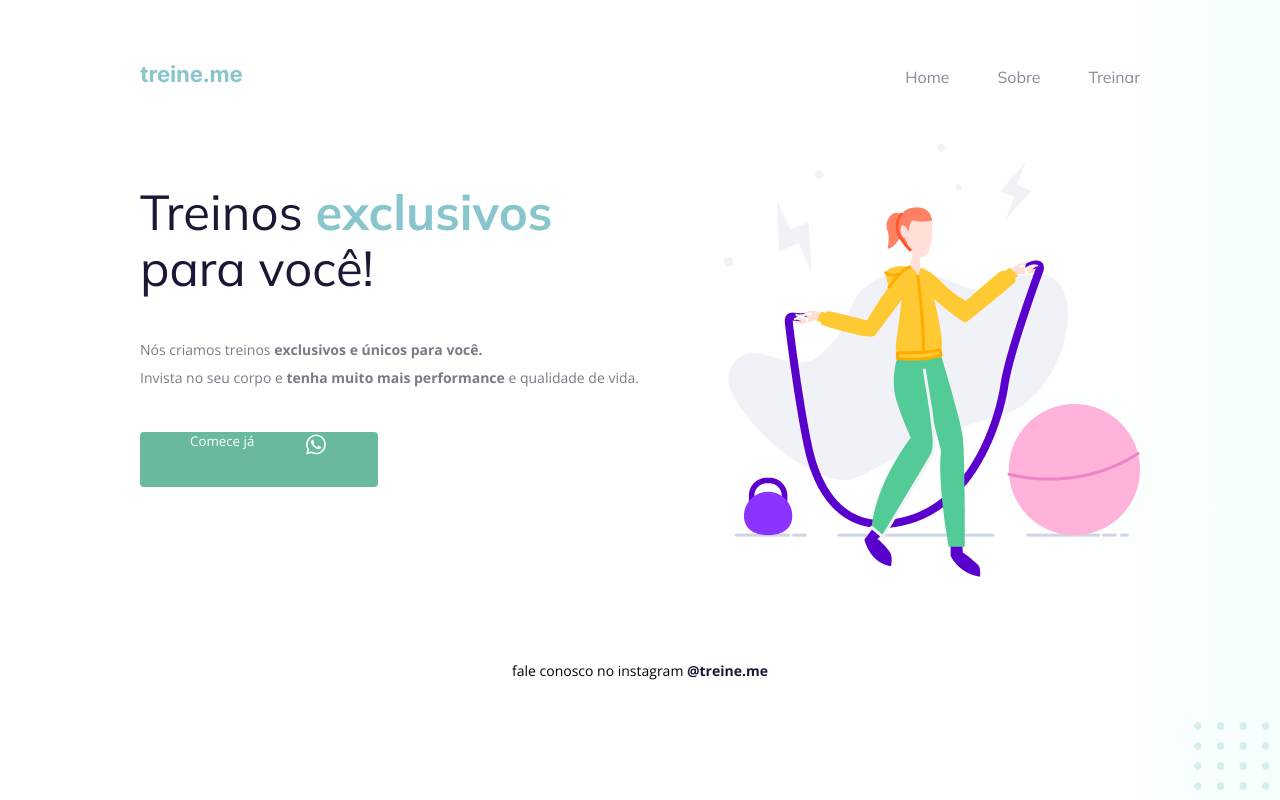
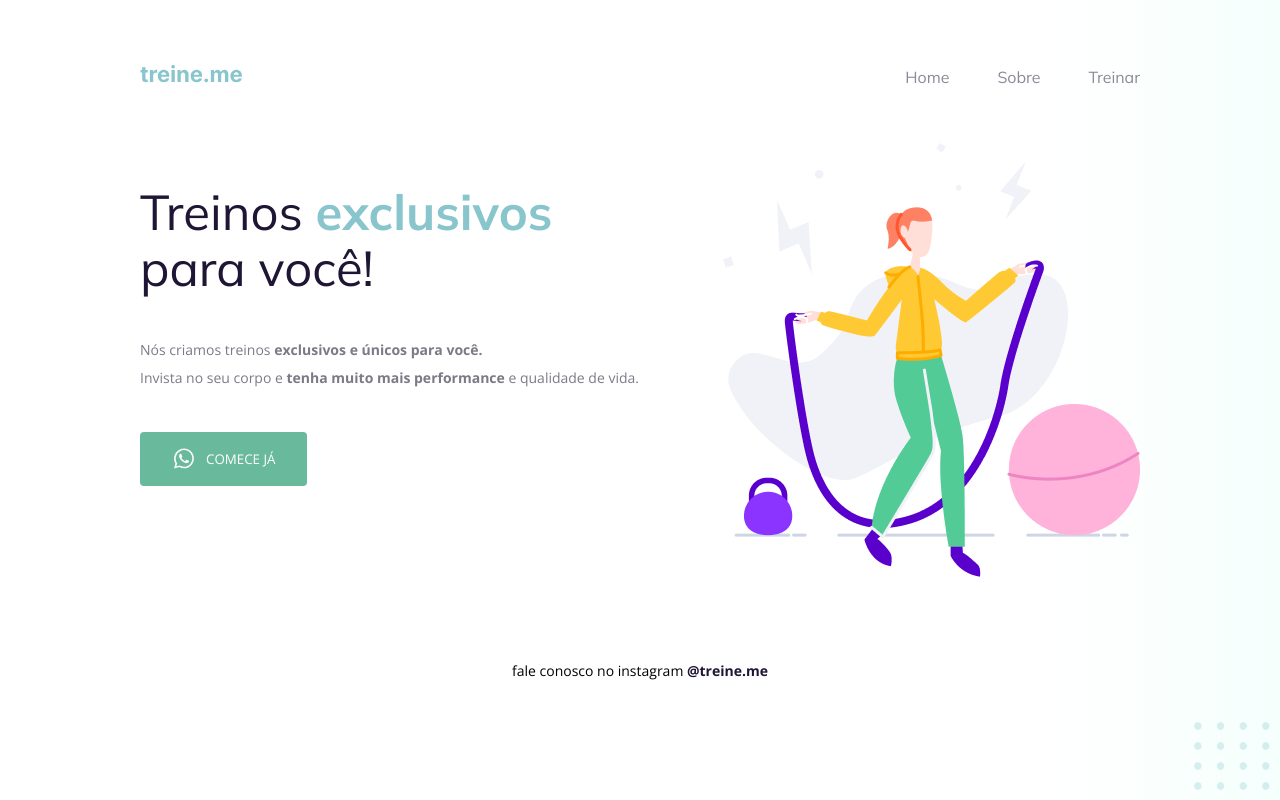
Before and after one commit to fsousavitor/explorer-treineme, a plain HTML site: page index.html in a window 1280 px wide. Drawn offline with nearby package versions, Linux system fonts and the light colour scheme.

Commit message:
fix: button

```diff
--- a/index.html
+++ b/index.html
@@ -36,9 +36,8 @@
             </p>
 
             <button>
+              <img src="images/whats.svg" alt="Ícone do whatsapp">
               Comece já
-              <img src="images/whats.svg" alt="Ícone do whatsapp">
-
             </button>
           </section>
 
--- a/style.css
+++ b/style.css
@@ -80,22 +80,23 @@ body {
   button {
     color: white;
     font-family: "Open Sans", sans-serif;
+    text-transform: uppercase;
 
     background: #69B99D;
     border: 0;
-    padding: 0 50px 30px;
+    padding: 14px 32px 15px;
+    border-radius: 4px;
 
     display: flex;
-    justify-content: space-around;
-    gap: 50px;
-
-    border-radius: 4px;
+    justify-content: center;
+    align-items: center;
+    gap: 10px;
 
     cursor: pointer;
   }
 
   button:hover {
-      background: #4EA788;
+    background: #4EA788;
   }
 
   footer {
@@ -113,7 +114,7 @@ body {
   }
 
   #balls {
-      position: fixed;
-      bottom: 0;
-      right: 0;
+    position: fixed;
+    bottom: 0;
+    right: 0;
   }
```
